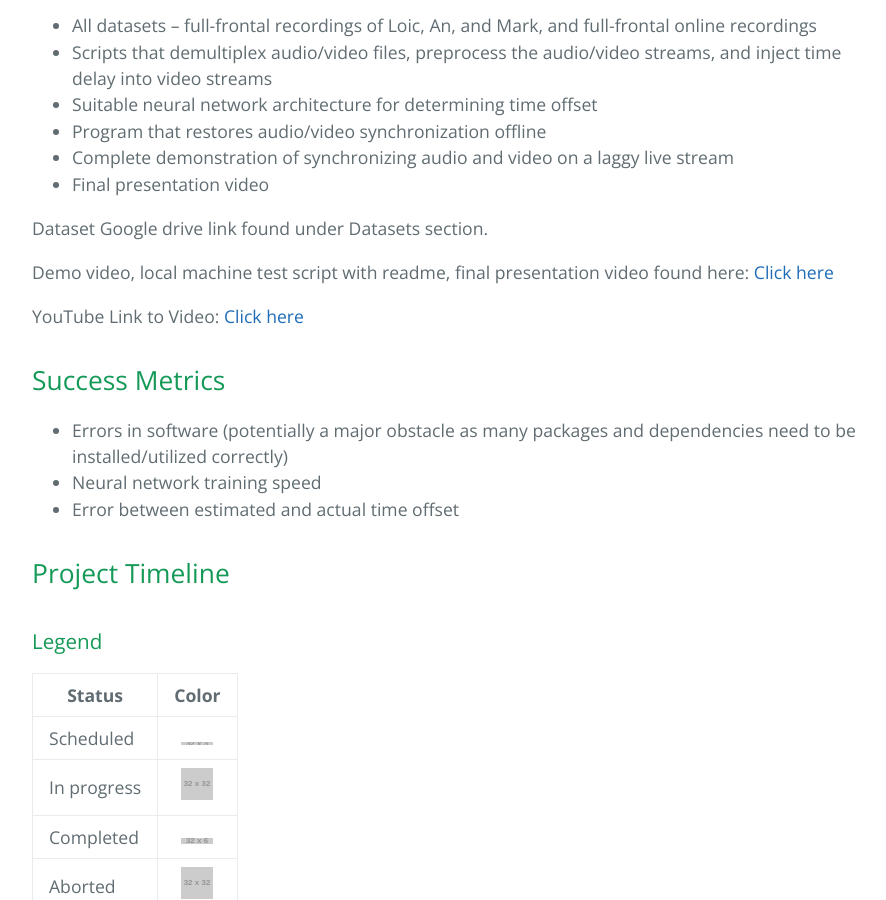
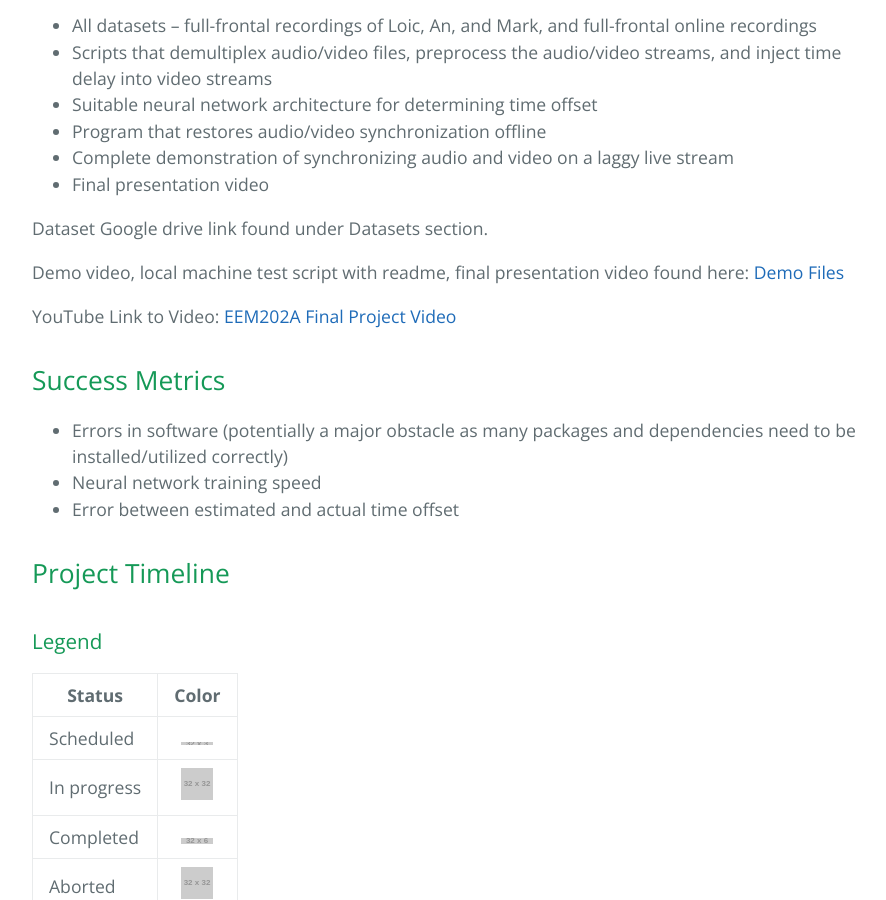
Before and after one commit to binhanle/eem202a-project, a Jekyll site: the page built from intent.md, in a window 1280 px wide and 900 px high, scrolled down 1302 px. Shown: the whole window, without its empty margins (192-1078 px from the left). Built offline with Jekyll 4.4.1, drawn with Linux system fonts in a browser that asks for light colours.

Commit message:
Rename links

```diff
--- a/intent.md
+++ b/intent.md
@@ -9,7 +9,7 @@ filename: intent
 * [Stretch Goals](#stretch-goals)
 * [Deliverables](#deliverables)
 * [Success Metrics](#success-metrics)
-* [Project Timeline](#timeline)
+* [Project Timeline](#project-timeline)
 
 
 ## Primary Goals:
@@ -32,10 +32,10 @@ filename: intent
 Dataset Google drive link found under Datasets section.
 
 Demo video, local machine test script with readme, final presentation video found here:
-[Click here](https://drive.google.com/drive/folders/1bkACCd296XZr6WN9FIi9VbwKCZhVBETt?usp=sharing)
+[Demo Files](https://drive.google.com/drive/folders/1bkACCd296XZr6WN9FIi9VbwKCZhVBETt?usp=sharing)
 
 YouTube Link to Video:
-[Click here](https://youtu.be/VBxVKRHk9VY)
+[EEM202A Final Project Video](https://youtu.be/VBxVKRHk9VY)
 
 ## Success Metrics
 - Errors in software (potentially a major obstacle as many packages and dependencies need to be installed/utilized correctly)
```
